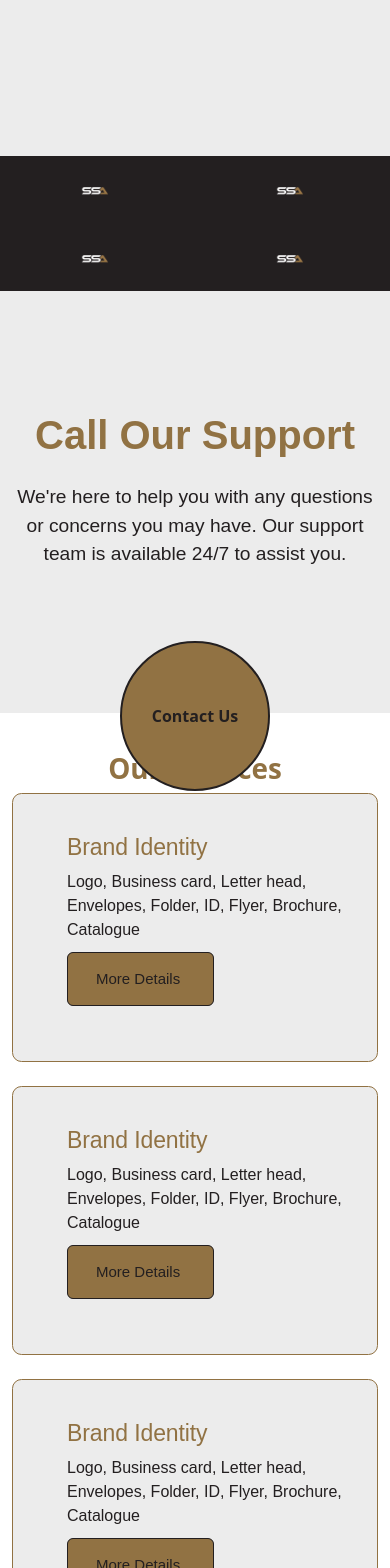
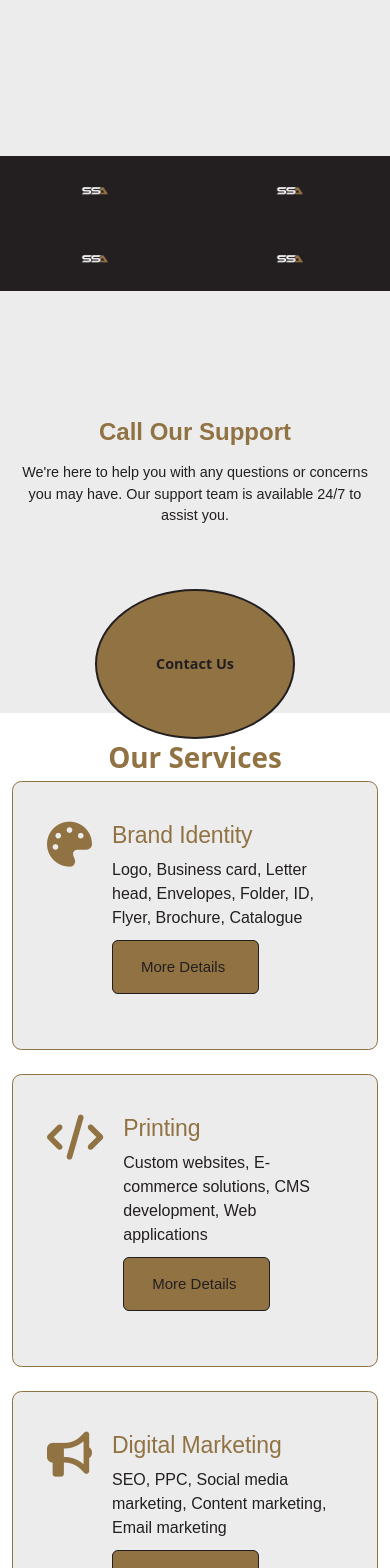
Before and after one commit to toqaosama/SSSA-Product, a React (Create React App) app in the folder client/: page / in a window 390 px wide. Shown: the part 432-2000 px from the top of the page. Built offline with nearby package versions, Linux system fonts and the light colour scheme.

Commit message:
navigate

```diff
--- /dev/null
+++ b/client/src/Core/servicesData.js
@@ -0,0 +1,87 @@
+// data.js
+export const servicesData = [
+    {
+      id: 1,
+      title: "Brand Identity",
+      description: "Logo, Business card, Letter head, Envelopes, Folder, ID, Flyer, Brochure, Catalogue",
+      link: "https://backlink-group.com/brand-identity/",
+      icon: "fa-palette" // Font Awesome icon class
+    },
+    {
+      id: 2,
+      title: "Printing",
+      description: "Custom websites, E-commerce solutions, CMS development, Web applications",
+      link: "https://backlink-group.com/web-development/",
+      icon: "fa-code"
+    },
+    {
+      id: 3,
+      title: "Digital Marketing",
+      description: "SEO, PPC, Social media marketing, Content marketing, Email marketing",
+      link: "https://backlink-group.com/digital-marketing/",
+      icon: "fa-bullhorn"
+    },
+    {
+      id: 4,
+      title: "Graphic Design",
+      description: "Print design, Digital graphics, Packaging design, Illustration",
+      link: "https://backlink-group.com/graphic-design/",
+      icon: "fa-paint-brush"
+    },
+    {
+      id: 5,
+      title: "Video Production",
+      description: "Commercials, Explainer videos, Animation, Corporate videos",
+      link: "https://backlink-group.com/video-production/",
+      icon: "fa-video"
+    },
+    {
+      id: 6,
+      title: "Social Media",
+      description: "Strategy development, Content creation, Community management, Advertising",
+      link: "https://backlink-group.com/social-media/",
+      icon: "fa-hashtag"
+    },
+    {
+        id: 7,
+        title: "Advertising",
+        description: "Logo, Business card, Letter head, Envelopes, Folder, ID, Flyer, Brochure, Catalogue",
+        link: "https://backlink-group.com/brand-identity/",
+        icon: "fa-palette" // Font Awesome icon class
+      },
+      {
+        id: 8,
+        title: "Billboards",
+        description: "Custom websites, E-commerce solutions, CMS development, Web applications",
+        link: "https://backlink-group.com/web-development/",
+        icon: "fa-code"
+      },
+      {
+        id:  9,
+        title: "Packaging",
+        description: "SEO, PPC, Social media marketing, Content marketing, Email marketing",
+        link: "https://backlink-group.com/digital-marketing/",
+        icon: "fa-bullhorn"
+      },
+      {
+        id: 10,
+        title: "Strategy",
+        description: "Print design, Digital graphics, Packaging design, Illustration",
+        link: "https://backlink-group.com/graphic-design/",
+        icon: "fa-paint-brush"
+      },
+      {
+        id: 11,
+        title: "Promotions",
+        description: "Commercials, Explainer videos, Animation, Corporate videos",
+        link: "https://backlink-group.com/video-production/",
+        icon: "fa-video"
+      },
+      {
+        id: 12,
+        title: "Outdoors",
+        description: "Strategy development, Content creation, Community management, Advertising",
+        link: "https://backlink-group.com/social-media/",
+        icon: "fa-hashtag"
+      }
+  ];
--- a/client/src/Home/ServesCard.js
+++ b/client/src/Home/ServesCard.js
@@ -1,7 +1,8 @@
 import React, { useRef, useState } from 'react';
 import { Container, Row, Col, Card, Button } from 'react-bootstrap';
+import { servicesData } from '../Core/servicesData'; // Import your data
 
-const BrandIdentityCard = () => {
+const ServiceCard = ({ service }) => {
   const cardRef = useRef(null);
   const [transform, setTransform] = useState('');
 
@@ -15,12 +16,10 @@ const BrandIdentityCard = () => {
     const centerX = rect.width / 2;
     const centerY = rect.height / 2;
 
-    // Calculate distance from center (normalized to -1 to 1)
     const moveX = (x - centerX) / centerX;
     const moveY = (y - centerY) / centerY;
 
-    // Move in opposite direction (parallax effect)
-    const translateX = -moveX * 10; // 10px max movement
+    const translateX = -moveX * 10;
     const translateY = -moveY * 10;
 
     setTransform(`translate(${translateX}px, ${translateY}px)`);
@@ -29,9 +28,6 @@ const BrandIdentityCard = () => {
   const handleMouseLeave = () => {
     setTransform('');
   };
-
-  const isMobile = typeof window !== 'undefined' && window.innerWidth < 768;
-
 
   return (
     <Card
@@ -72,7 +68,7 @@ const BrandIdentityCard = () => {
             color: '#917243',
             fill: '#917243'
           }}>
-            <i aria-hidden="true"></i>
+            <i className={`fas ${service.icon}`} aria-hidden="true"></i>
           </div>
         </div>
 
@@ -87,7 +83,7 @@ const BrandIdentityCard = () => {
             lineHeight: '26px',
             letterSpacing: '-0.1px'
           }}>
-            Brand Identity
+            {service.title}
           </Card.Title>
 
           <Card.Text style={{
@@ -99,11 +95,11 @@ const BrandIdentityCard = () => {
             fontWeight: 400,
             lineHeight: '24px'
           }}>
-            Logo, Business card, Letter head, Envelopes, Folder, ID, Flyer, Brochure, Catalogue
+            {service.description}
           </Card.Text>
 
           <Button
-            href="https://backlink-group.com/brand-identity/"
+            href={service.link}
             style={{
               color: '#231f20',
               borderRadius: '6px',
@@ -130,23 +126,24 @@ const BrandIdentityCard = () => {
   );
 };
 
-const CardsPage = () => {
+const ServicesPage = () => {
   return (
     <Container>
-        <h1 style={{
-            textAlign:'center',
-            justifyContent:'center',
-            justifyItems:'center',
-            fontWeight:'bolder',
-            color:'#917243',
-            marginTop:'2%',
-            marginBottom:'2%',
-
-        }}>Our Services</h1>
+      <h1 style={{
+          textAlign: 'center',
+          justifyContent: 'center',
+          justifyItems: 'center',
+          fontWeight: 'bolder',
+          color: '#917243',
+          marginTop: '2%',
+          marginBottom: '2%',
+      }}>
+        Our Services
+      </h1>
       <Row>
-        {[...Array(6)].map((_, index) => (
-          <Col key={index} md={4} className="mb-4">
-            <BrandIdentityCard />
+        {servicesData.map((service) => (
+          <Col key={service.id} md={4} className="mb-4">
+            <ServiceCard service={service} />
           </Col>
         ))}
       </Row>
@@ -154,4 +151,4 @@ const CardsPage = () => {
   );
 };
 
-export default CardsPage;
+export default ServicesPage;
--- a/client/src/Home/Styles/SupportSection.css
+++ b/client/src/Home/Styles/SupportSection.css
@@ -6,7 +6,7 @@
     justify-content: center;
     align-items: center;
     position: relative;
-    margin-bottom: 10%;
+    margin-bottom: 7%;
   }
 
   .support-content {
@@ -40,7 +40,7 @@
     align-items: center;
     font-weight: bold;
     position: absolute;
-    top: 160%;
+    top: 140%;
     left: 50%;
     transform: translate(-50%, -50%);
     border-width: 2px;
@@ -52,3 +52,55 @@
     color: #917243 !important;
     transform: translate(-50%, -50%) scale(1.05);
   }
+
+
+
+
+
+/* Small devices (landscape phones, less than 768px) */
+@media (max-width: 767.98px) {
+  .support-section {
+    padding: 30px 0;
+  }
+
+  .support-title {
+    font-size: 1.8rem;
+  }
+
+  .support-text {
+    font-size: 1rem;
+    min-height: 80px; /* More space for text wrapping */
+  }
+
+  .support-button {
+    padding: 8px 20px;
+
+  }
+}
+
+/* Extra small devices (portrait phones, less than 576px) */
+@media (max-width: 575.98px) {
+  .support-section {
+    padding: 25px 10px;
+  }
+
+  .support-title {
+    font-size: 1.5rem;
+    margin-bottom: 15px;
+  }
+
+  .support-text {
+    font-size: 0.9rem;
+    min-height: 100px; /* Even more space for mobile */
+  }
+
+  .support-button {
+    padding: 8px 16px;
+    font-size: 0.9rem;
+    margin-bottom: 8%;
+    width: 80%; /* Make button wider on small screens */
+    max-width: 200px; /* But not too wide */
+    margin-left: auto;
+    margin-right: auto;
+  }
+}
--- a/client/src/Shared/Header.js
+++ b/client/src/Shared/Header.js
@@ -116,17 +116,14 @@ const Header = () => {
 
               {/* Social Icons */}
 <div className="social-icons d-flex">
-                <a href="https://www.facebook.com/Backlink.Marketing" target="_blank" rel="noopener noreferrer" className="social-icon">
+  <a href="https://www.facebook.com/strategy.stars.ads?mibextid=wwXIfr&rdid=fd093EjuhuxOtYYP&share_url=https%3A%2F%2Fwww.facebook.com%2Fshare%2F1NMFRyr4gQ%2F%3Fmibextid%3DwwXIfr" target="_blank" rel="noopener noreferrer" className="social-icon">
     <i className="fab fa-facebook-f"></i>
   </a>
-                <a href="https://www.instagram.com/backlink.marketing" target="_blank" rel="noopener noreferrer" className="social-icon">
+  <a href="https://www.instagram.com/strategy.stars.ads/?igsh=dWI3bWFnMm9sdDly" target="_blank" rel="noopener noreferrer" className="social-icon">
     <i className="fab fa-instagram"></i>
   </a>
-                <a href="https://www.linkedin.com/company/backlink-marketing-agency/" target="_blank" rel="noopener noreferrer" className="social-icon">
+  <a href="https://www.linkedin.com/company/strategy-stars-ads/" target="_blank" rel="noopener noreferrer" className="social-icon">
     <i className="fab fa-linkedin-in"></i>
-                </a>
-                <a href="https://www.youtube.com/@BacklinkMarketingAgency/videos" target="_blank" rel="noopener noreferrer" className="social-icon">
-                  <i className="fab fa-youtube"></i>
   </a>
 </div>
               <span className="text-white mx-3">
```
Lines whose indentation alone changed are shown as unchanged.
